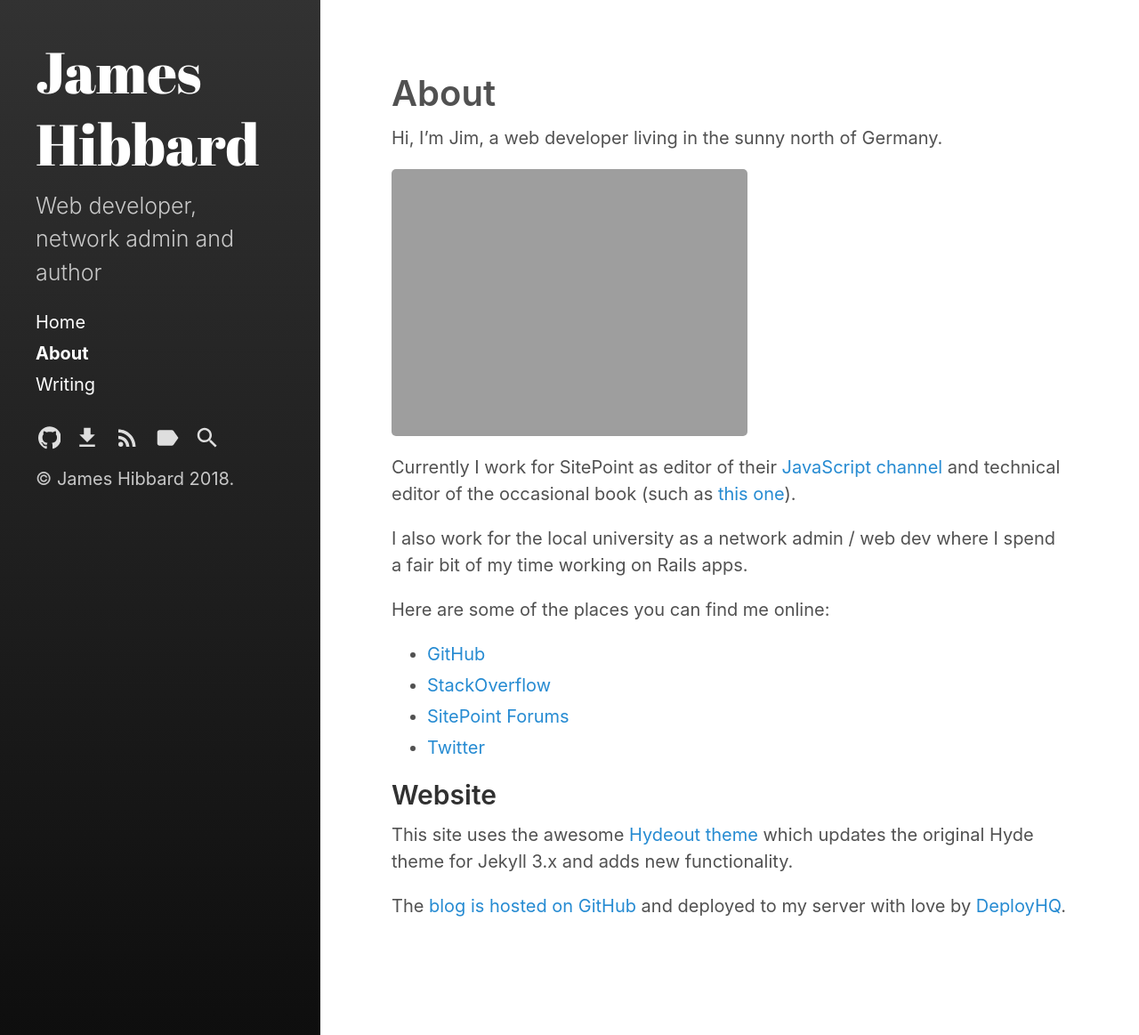
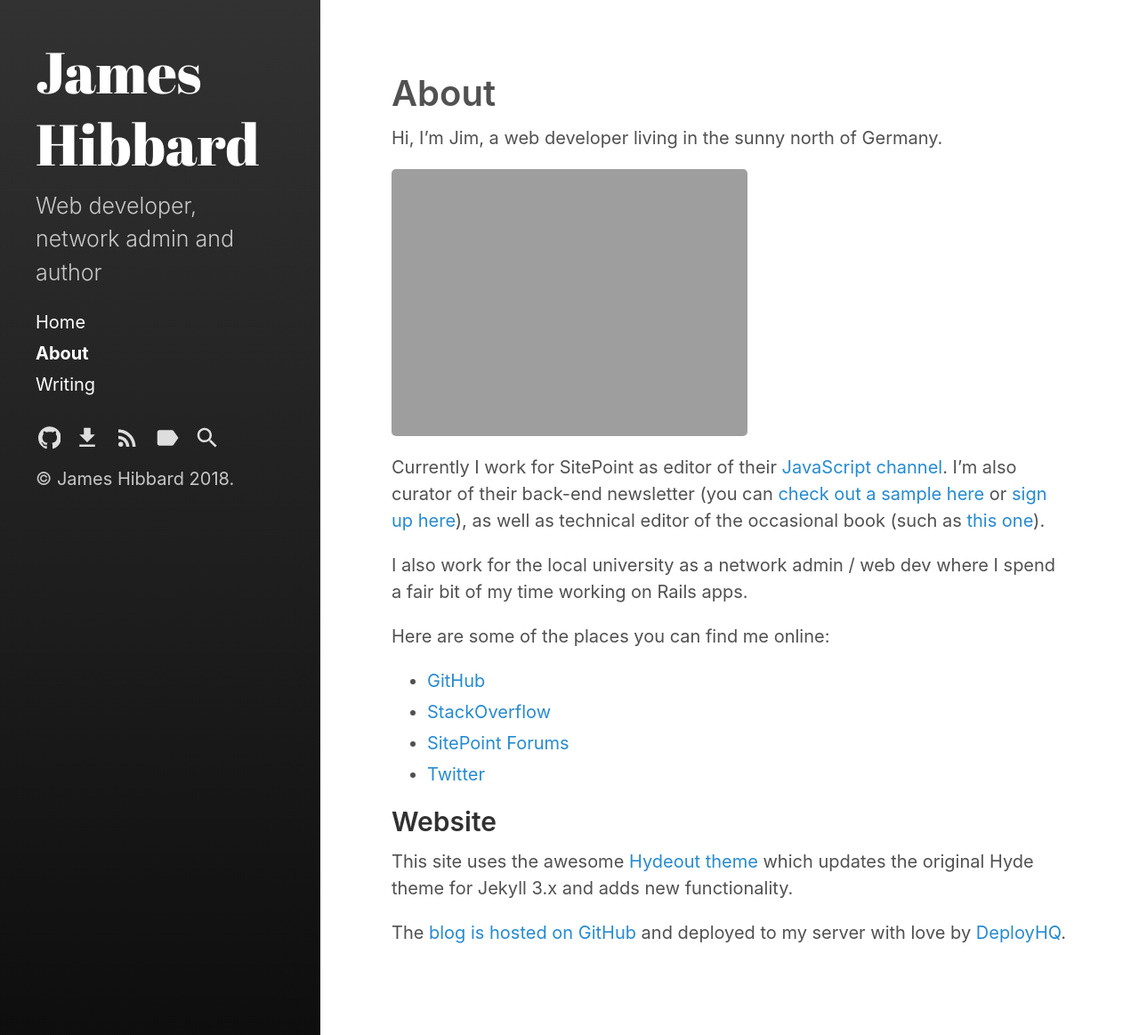
Before and after one commit to jameshibbard/blog, a Jekyll site: the page built from pages/about.md, in a window 1280 px wide. Shown: the whole page at 89% size. Built offline with Jekyll 4.4.1, drawn with Linux system fonts in a browser that asks for light colours; comment, search, counter and statistics services are not loaded.

Commit message:
Update 'About'

```diff
--- a/pages/about.md
+++ b/pages/about.md
@@ -9,14 +9,14 @@ Hi, I'm Jim, a web developer living in the sunny north of Germany.
 
 ![James Hibbard](https://hibbard.eu/jim.jpg)
 
-Currently I work for SitePoint as editor of their [JavaScript channel](https://www.sitepoint.com/javascript/) and technical editor of the occasional book (such as [this one](https://www.sitepoint.com/premium/books/javascript-novice-to-ninja-2nd-edition)).
+Currently I work for SitePoint as editor of their [JavaScript channel](https://www.sitepoint.com/javascript/). I'm also curator of their back-end newsletter (you can [check out a sample here](http://go.sitepoint.com/t/y-6A4632618792273C) or [sign up here](https://www.sitepoint.com/newsletter/)), as well as technical editor of the occasional book (such as [this one](https://www.sitepoint.com/premium/books/javascript-novice-to-ninja-2nd-edition)).
 
 I also work for the local university as a network admin / web dev where I spend a fair bit of my time working on Rails apps.
 
 Here are some of the places you can find me online:
 
 - [GitHub](https://github.com/jameshibbard)
-- [StackOverflow](https://stackoverflow.com/users/1136887/jack-zelig)
+- [StackOverflow](https://stackoverflow.com/users/1136887/james-hibbard)
 - [SitePoint Forums](https://www.sitepoint.com/community/u/Pullo)
 - [Twitter](https://twitter.com/jchibbard)
 
```
